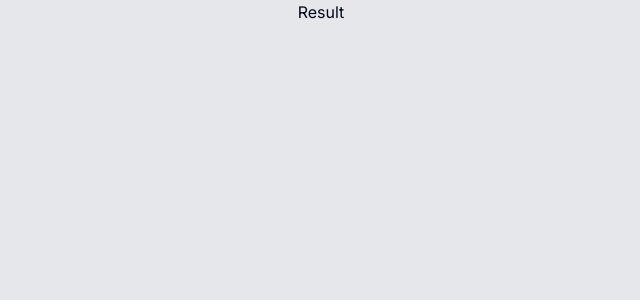
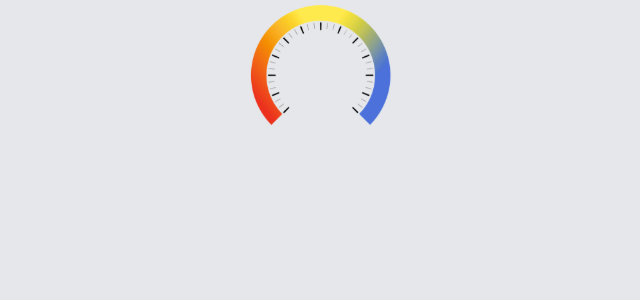
Before and after one commit to RightPapers/frontend, a Next.js app: page /result in a window 1280 px wide. Shown: the top 300 px of the page, without its empty margins (319-959 px from the left). Built offline with nearby package versions, Linux system fonts and the light colour scheme.

Commit message:
feat: add svgr package

```diff
--- /dev/null
+++ b/app/result/_components/AccuracyDashboard.tsx
@@ -0,0 +1,11 @@
+import Dashboard from '@/public/assets/dashboard.svg';
+
+interface AccuracyDashboardProps {
+  accuracy: number;
+}
+
+export default function AccuracyDashboard({
+  accuracy,
+}: AccuracyDashboardProps) {
+  return <Dashboard />;
+}
--- a/app/result/page.tsx
+++ b/app/result/page.tsx
@@ -1,3 +1,5 @@
+import AccuracyDashboard from './_components/AccuracyDashboard';
+
 export default function Result() {
-  return <h1>Result</h1>;
+  return <AccuracyDashboard accuracy={11}/>;
 }
--- /dev/null
+++ b/next.config.js
@@ -0,0 +1,13 @@
+/** @type {import('next').NextConfig} */
+const nextConfig = {
+  webpack: (config) => {
+    config.module.rules.push({
+      test: /\.svg$/i,
+      use: ['@svgr/webpack'],
+    });
+
+    return config;
+  },
+};
+
+module.exports = nextConfig;
--- a/next.config.mjs
+++ /dev/null
@@ -1,4 +0,0 @@
-/** @type {import('next').NextConfig} */
-const nextConfig = {};
-
-export default nextConfig;
--- a/package.json
+++ b/package.json
@@ -12,6 +12,7 @@
   },
   "dependencies": {
     "@radix-ui/react-slot": "^1.1.0",
+    "@svgr/webpack": "^8.1.0",
     "class-variance-authority": "^0.7.0",
     "clsx": "^2.1.1",
     "lucide-react": "^0.400.0",
```
Also changed, not shown: public/assets/dashboard.svg (added), 1 other file (tests, documents, lock files or other folders).
